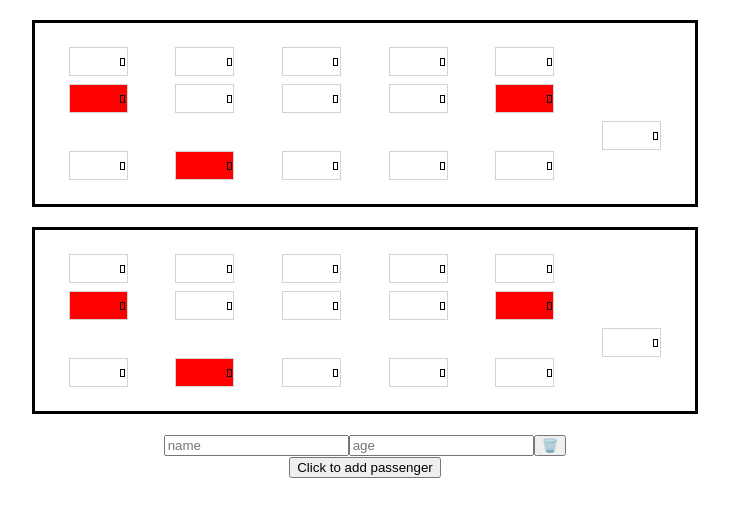
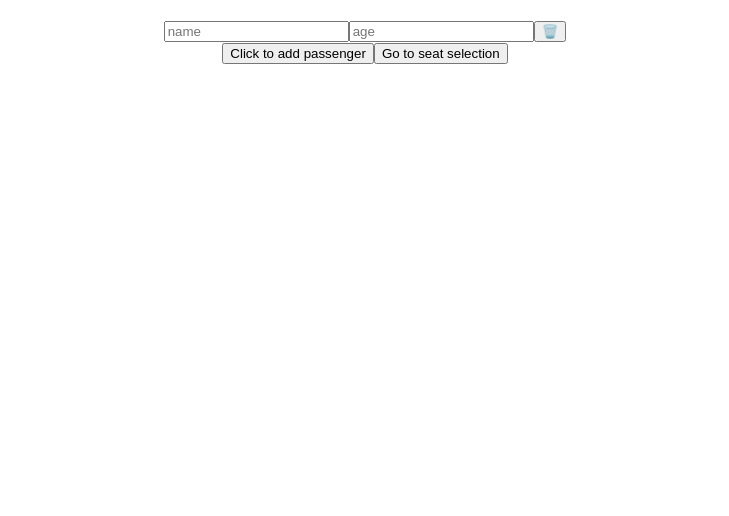
Before and after one commit to nohosh/busbooking, a React (Create React App) app: page / in a window 1280 px wide. Both pictures are taken after a click on the button "Click to add passenger". Shown: the top 516 px of the page, without its empty margins (275-1004 px from the left). Built offline with nearby package versions, Linux system fonts and the light colour scheme.

Commit message:
Add routing, Add styling

```diff
--- a/package.json
+++ b/package.json
@@ -8,6 +8,7 @@
     "@testing-library/user-event": "^13.5.0",
     "react": "^18.2.0",
     "react-dom": "^18.2.0",
+    "react-router-dom": "^6.14.0",
     "react-scripts": "5.0.1",
     "web-vitals": "^2.1.4"
   },
--- a/src/App.js
+++ b/src/App.js
@@ -3,6 +3,7 @@ import './App.css';
 import Passenger from './views/Passenger';
 import SeatLayout from './views/SeatLayout';
 import { SeatContext } from './context/seatContext';
+import { BrowserRouter, Route, Routes } from 'react-router-dom';
 
 function App() {
 	const [selectedSeat, setSelectedSeat] = useState(new Set());
@@ -14,10 +15,14 @@ function App() {
 	);
 
 	return (
-		<SeatContext.Provider value={seatValue}>
-			<SeatLayout />
-			<Passenger />
-		</SeatContext.Provider>
+		<BrowserRouter>
+			<SeatContext.Provider value={seatValue}>
+				<Routes>
+					<Route path="/" exact element={<Passenger />} />
+					<Route path="/selectseat" element={<SeatLayout />} />
+				</Routes>
+			</SeatContext.Provider>
+		</BrowserRouter>
 	);
 }
 
--- a/src/components/Seat.js
+++ b/src/components/Seat.js
@@ -2,7 +2,7 @@ import React, { memo } from 'react';
 import { SEAT, SeatStatus } from '../Enum';
 
 const Seat = memo(
-	({ isSelected, type, status, layout, row, col, onChange }) => {
+	({ isSelected, type, status, layout, row, col, onChange, number }) => {
 		return (
 			<div
 				onClick={() => onChange(layout, row, col)}
@@ -13,7 +13,9 @@ const Seat = memo(
 						? 'seat seat-r'
 						: `seat seat-v ${isSelected ? 'seat-selected' : ''}`
 				}
-			></div>
+			>
+				<span className="seat-num">{number}</span>
+			</div>
 		);
 	}
 );
--- a/src/views/Passenger.js
+++ b/src/views/Passenger.js
@@ -1,5 +1,6 @@
 import React, { useContext } from 'react';
 import { SeatContext } from '../context/seatContext';
+import { Link } from 'react-router-dom';
 
 function Passenger() {
 	const { passengers, setPassengers } = useContext(SeatContext);
@@ -27,7 +28,7 @@ function Passenger() {
 			<form>
 				{passengers.map((seat, i) => {
 					return (
-						<div>
+						<div key={i}>
 							<input
 								type="text"
 								placeholder="name"
@@ -42,13 +43,27 @@ function Passenger() {
 								name="age"
 								onChange={(e) => handleChange(e, i)}
 							/>
-							<button onClick={(e) => removePassenger(e, i)}>🗑️</button>
+							<button
+								className="btn-delete"
+								onClick={(e) => removePassenger(e, i)}
+							>
+								🗑️
+							</button>
 						</div>
 					);
 				})}
-				<button type="button" onClick={addPassenger}>
-					Click to add passenger
-				</button>
+				<div className="btn-container">
+					<button className="btn-add" type="button" onClick={addPassenger}>
+						Click to add passenger
+					</button>
+					{passengers.length > 0 && (
+						<Link to="/selectseat">
+							<button type="button" className="btn-next">
+								Go to seat selection
+							</button>
+						</Link>
+					)}
+				</div>
 			</form>
 		</div>
 	);
```
Also changed, not shown: 1 other file (tests, documents, lock files or other folders).
